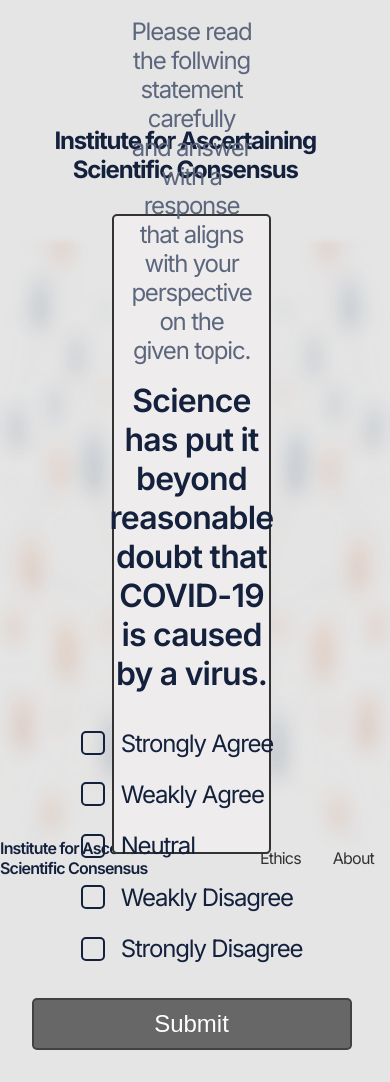
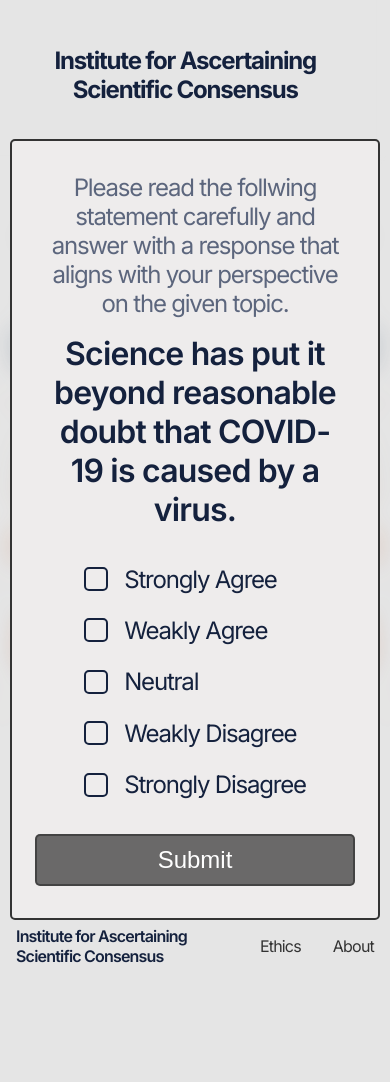
Before and after one commit to DurhamARC/IASCPolls, a React (Create React App) app in the folder react-app/: page /poll-temp in a window 390 px wide. After the commit the page ends 982 px from the top, so only its background shows below. Built offline with nearby package versions, Linux system fonts and the light colour scheme; the HTML template or start-up script is replaced by a standard one.

Commit message:
poll mobile friendly

```diff
--- a/react-app/src/App.css
+++ b/react-app/src/App.css
@@ -197,6 +197,14 @@ p, ol, ul {
   color: rgba(51, 51, 51, 0.7); /* Change the color to 70% visibility */
 }
 
+
+@media (max-width: 500px) {
+  .footer p{
+    padding-left: 1rem;
+    padding-top: 1rem;
+    padding-bottom: 1rem;
+  }
+}
 
 
 /* HOME */
@@ -571,16 +579,16 @@ p, ol, ul {
 
 
 @media screen and (max-width: 450px) {
+  .poll--box {
+    width: 95%;
+    margin-bottom: 2rem;
+    margin-top: 2rem;
+  }
   .poll {
-    width: 90%;
-    height: 80%;}
-
-  .poll--box {
-    height: 40rem;
-  }
-  .poll--total {
-    position: absolute;
-    top: 5em;
+    padding: 0rem;
+    margin-left: 0rem;
+    margin-right: 0rem;
+    border: #D9D1D3;
   }
 
   }
```
